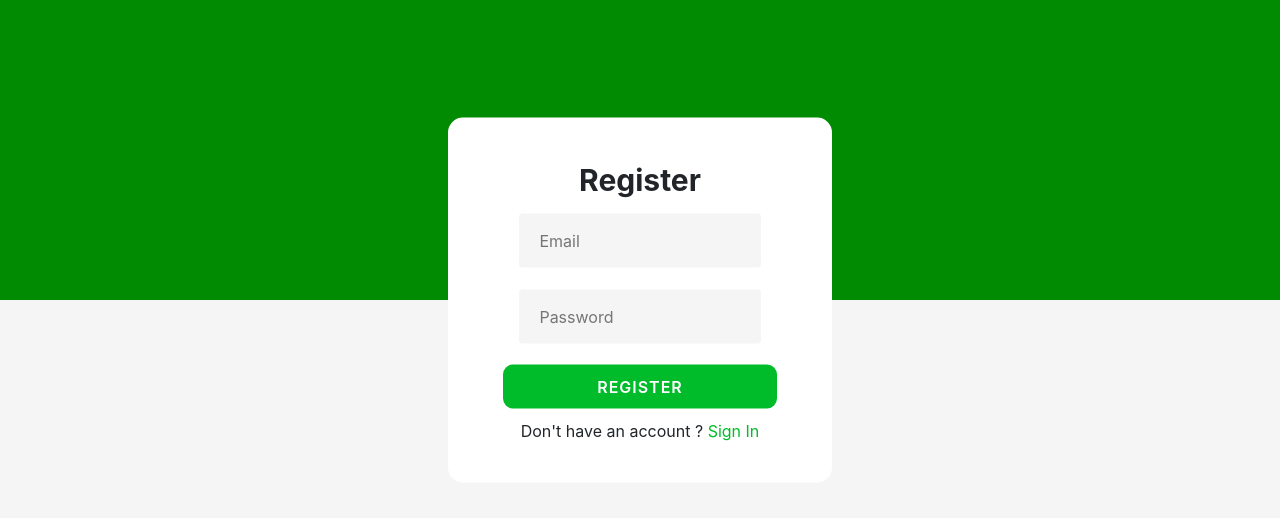
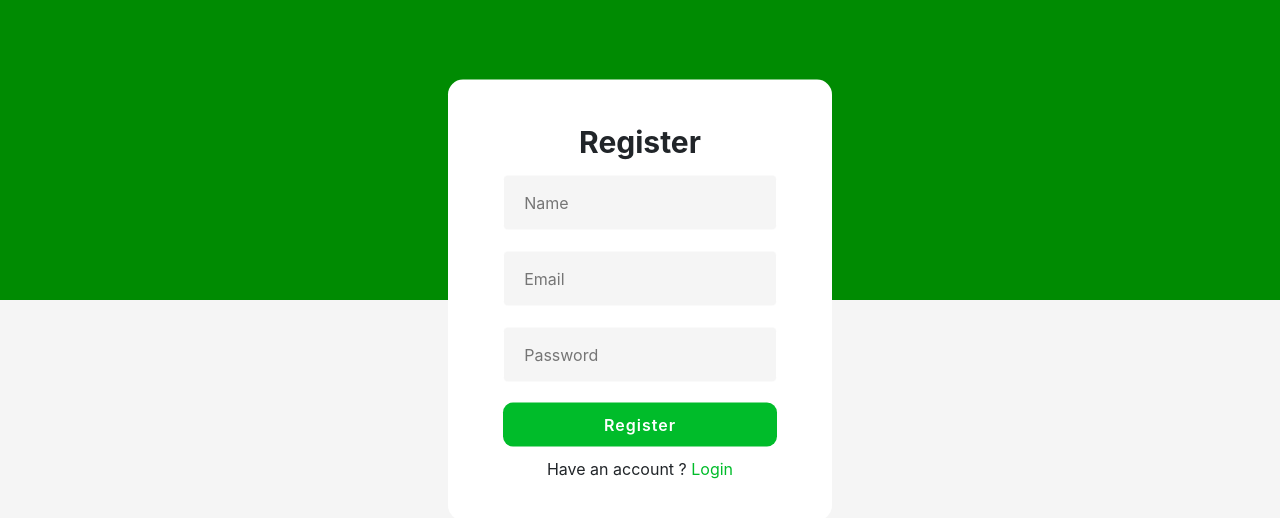
Before and after one commit to Gargi-123/Expense-Manager-React, a React (Create React App) app: page /register in a window 1280 px wide. Shown: the top 518 px of the page. Built offline with nearby package versions, Linux system fonts and the light colour scheme; the HTML template or start-up script is replaced by a standard one.

Commit message:
register validation functionality completed

```diff
--- a/src/Components/authentication/Form.jsx
+++ /dev/null
@@ -1,106 +0,0 @@
-import React, { Component } from "react";
-import { Link } from "react-router-dom";
-import { connect } from "react-redux";
-import { v4 as uuidv4 } from "uuid";
-import { registerUser } from "../../redux/authReducer/actions";
-import { Green, Card, Input, Button, Div } from "./Styles";
-import cStyles from "./../../styles/common.module.css";
-
-class Form extends Component {
-  constructor(props) {
-    super(props);
-    this.state = {
-      email: "",
-      password: "",
-    };
-  }
-
-  handleChange = (e) => {
-    const { name, value } = e.target;
-    this.setState({
-      [name]: value,
-    });
-  };
-
-  handleRegister = (e) => {
-    e.preventDefault();
-    const { email, password } = this.state;
-    const { registerUser } = this.props;
-
-    const item = {
-      id: uuidv4(),
-      email,
-      password,
-    };
-
-    registerUser(item);
-  };
-
-  render() {
-    const { email, password } = this.state;
-    const { Register } = this.props;
-    console.log(this.props);
-
-    return (
-      <>
-        <Green>
-          <Card className={cStyles.alignCenter}>
-            <div className={`${cStyles.fontBold} ${cStyles.fontSize30}`}>
-              {Register ? "Register" : "Log In"}
-            </div>
-            <div>
-              <Input
-                type="text"
-                name="email"
-                placeholder="Email"
-                value={email}
-                onChange={this.handleChange}
-              />
-            </div>
-            <div>
-              <Input
-                type="text"
-                name="password"
-                placeholder="Password"
-                value={password}
-                onChange={this.handleChange}
-              />
-            </div>
-            <div>
-              {Register ? (
-                <Button onClick={this.handleRegister}>REGISTER</Button>
-              ) : (
-                <Button>LOGIN</Button>
-              )}
-            </div>
-
-            {Register ? (
-              <div>
-                Don't have an account ?{" "}
-                <Link to="/" style={{ color: "#00bc2a" }}>
-                  Sign In
-                </Link>
-              </div>
-            ) : (
-              <div>
-                Have an account ?{" "}
-                <Link to="/register" style={{ color: "#00bc2a" }}>
-                  Register
-                </Link>
-              </div>
-            )}
-          </Card>
-        </Green>
-        <Div></Div>
-      </>
-    );
-  }
-}
-
-//const mapStateToProps = () => ({});
-
-const mapDispatchToProps = (dispatch) => ({
-  registerUser: (payload) => dispatch(registerUser(payload)),
-});
-
-export default connect(null, mapDispatchToProps)(Form);
--- a/src/Components/authentication/Styles.jsx
+++ b/src/Components/authentication/Styles.jsx
@@ -23,7 +23,7 @@ export const Input = styled.input`
   background: #f5f5f5;
   border: 1px solid #fff;
   border-radius: 5px;
-  width: 80%;
+  width: 90%;
   font-size: 16px;
 `;
 
@@ -43,3 +43,7 @@ export const Div = styled.div`
 background: #f5f5f5;
 height: 520px;
 `
+
+export const Red = styled.div`
+color: red;
+`
--- a/src/Components/authentication/login/Login.jsx
+++ b/src/Components/authentication/login/Login.jsx
@@ -1,10 +1,89 @@
-import React from 'react'
-import Form from "../Form";
+import React, { Component } from "react";
+import { Link } from "react-router-dom";
+import { connect } from "react-redux";
+import { v4 as uuidv4 } from "uuid";
+import { Green, Card, Input, Button, Div } from "./../Styles";
+import cStyles from "./../../../styles/common.module.css";
 
-const Login = () => {
-  return (
-    <Form />
-  )
+class Login extends Component {
+  constructor(props) {
+    super(props);
+    this.state = {
+      email: "",
+      password: "",
+    };
+  }
+
+  handleChange = (e) => {
+    const { name, value } = e.target;
+    this.setState({
+      [name]: value,
+    });
+  };
+
+  handleRegister = (e) => {
+    e.preventDefault();
+    const { email, password } = this.state;
+    const { registerUser } = this.props;
+
+    const item = {
+      id: uuidv4(),
+      email,
+      password,
+    };
+
+    registerUser(item);
+  };
+
+  render() {
+    const { email, password } = this.state;
+    console.log(this.state);
+
+    return (
+      <>
+        <Green>
+          <Card className={cStyles.alignCenter}>
+            <div className={`${cStyles.fontBold} ${cStyles.fontSize30}`}>
+              Log In
+            </div>
+            <div>
+              <Input
+                type="text"
+                name="email"
+                placeholder="Email"
+                value={email}
+                onChange={this.handleChange}
+              />
+            </div>
+            <div>
+              <Input
+                type="text"
+                name="password"
+                placeholder="Password"
+                value={password}
+                onChange={this.handleChange}
+              />
+            </div>
+            <div>
+              <Button>LOGIN</Button>
+            </div>
+
+            <div>
+              Don't have an account ?{" "}
+              <Link to="/register" style={{ color: "#00bc2a" }}>
+                Register
+              </Link>
+            </div>
+          </Card>
+        </Green>
+        <Div></Div>
+      </>
+    );
+  }
 }
 
-export default Login
+//const mapStateToProps = () => ({});
+
+const mapDispatchToProps = (dispatch) => ({});
+
+export default connect(null, mapDispatchToProps)(Login);
--- a/src/Components/authentication/register/Register.jsx
+++ b/src/Components/authentication/register/Register.jsx
@@ -1,9 +1,143 @@
-import React from 'react'
-import Form from "../Form";
-const Register = () => {
+import React, { Component } from "react";
+import { Link } from "react-router-dom";
+import { connect } from "react-redux";
+import { v4 as uuidv4 } from "uuid";
+import { registerUser } from "../../../redux/authReducer/actions";
+import { Green, Card, Input, Button, Div, Red } from "./../Styles";
+import cStyles from "./../../../styles/common.module.css";
+
+class Register extends Component {
+  constructor(props) {
+    super(props);
+    this.state = {
+      name: "",
+      email: "",
+      password: "",
+      nameCheck: "",
+      emailCheck: "",
+      passwordCheck: "",
+    };
+  }
+
+  handleChange = (e) => {
+    const { name, value } = e.target;
+    this.setState({
+      [name]: value,
+    });
+  };
+
+  handleRegister = (e) => {
+    e.preventDefault();
+    const { name, email, password } = this.state;
+
+    if (name.length < 4) {
+      this.setState({
+        nameCheck: "name should be atleast 4 characters",
+      });
+    } else if (email.split("@").length !== 2 && email.split(".").length !== 2) {
+      this.setState({
+        nameCheck: "",
+        emailCheck: "Invalid Email",
+      });
+    } else if (password.length < 6) {
+      this.setState({
+        nameCheck: "",
+        emailCheck: "",
+        passwordCheck: "password should be atleast 6 characters",
+      });
+    } else {
+      this.setState({
+        nameCheck: "",
+        emailCheck: "",
+        passwordCheck: "",
+      });
+
+      const { registerUser, history } = this.props;
+      const item = {
+        id: uuidv4(),
+        name,
+        email,
+        password,
+      };
+
+      registerUser(item);
+
+      history.push("/dashboard");
+    }
+  };
+
+  render() {
+    const {
+      email,
+      password,
+      name,
+      nameCheck,
+      emailCheck,
+      passwordCheck,
+    } = this.state;
+    console.log(this.state);
     return (
-        <Form Register/>
-    )
+      <>
+        <Green>
+          <Card className={cStyles.alignCenter}>
+            <div className={`${cStyles.fontBold} ${cStyles.fontSize30}`}>
+              Register
+            </div>
+            <div>
+              <Input
+                type="text"
+                name="name"
+                placeholder="Name"
+                value={name}
+                onChange={this.handleChange}
+              />
+            </div>
+
+            <div>
+              <Input
+                type="text"
+                name="email"
+                placeholder="Email"
+                value={email}
+                onChange={this.handleChange}
+              />
+            </div>
+
+            <div>
+              <Input
+                type="text"
+                name="password"
+                placeholder="Password"
+                value={password}
+                onChange={this.handleChange}
+              />
+            </div>
+            <div>
+              <Button onClick={this.handleRegister}>Register</Button>
+            </div>
+            <Red>{nameCheck && nameCheck}</Red>
+            <Red>{emailCheck && emailCheck}</Red>
+            <Red>{passwordCheck && passwordCheck}</Red>
+            <div>
+              Have an account ?{" "}
+              <Link to="/" style={{ color: "#00bc2a" }}>
+                Login
+              </Link>
+            </div>
+          </Card>
+        </Green>
+        <Div></Div>
+      </>
+    );
+  }
 }
 
-export default Register
+const mapStateToProps = (state) => ({
+  navigate: state.auth.navigate,
+});
+
+const mapDispatchToProps = (dispatch) => ({
+  registerUser: (payload) => dispatch(registerUser(payload)),
+});
+
+export default connect(mapStateToProps, mapDispatchToProps)(Register);
--- a/src/redux/authReducer/reducer.js
+++ b/src/redux/authReducer/reducer.js
@@ -4,10 +4,11 @@ import {
   REGISTER_USER_FAILURE,
 } from "./actionTypes";
 
+import { saveData } from "./../localStorage";
 
-
-
-const initState = {};
+const initState = {
+  navigate: "/dashboard",
+};
 
 export const authReducer = (state = initState, { type, payload }) => {
   switch (type) {
@@ -20,9 +21,10 @@ export const authReducer = (state = initState, { type, payload }) => {
 
     case REGISTER_USER_SUCCESS:
       console.log(type, payload);
-
+      saveData("id", payload.id);
       return {
         ...state,
+        navigate: state.navigate,
       };
 
     case REGISTER_USER_FAILURE:
--- /dev/null
+++ b/src/redux/localStorage.js
@@ -0,0 +1,14 @@
+export const loadData = (key) => {
+  try {
+    let data = localStorage.getItem(key);
+    data = JSON.parse(data);
+
+    return data;
+  } catch (err) {
+    return undefined;
+  }
+};
+
+export const saveData = (key, data) => {
+  localStorage.setItem(key, JSON.stringify(data));
+};
--- a/src/routes/PublicRoutes.jsx
+++ b/src/routes/PublicRoutes.jsx
@@ -8,8 +8,8 @@ import Dashboard from "../components/dashboard/Dashboard";
 const PublicRoutes = () => {
   return (
     <Switch>
-      <Route exact path="/" render={() => <Login />} />
-      <Route path="/register" render={() => <Register />} />
+      <Route exact path="/" render={(props) => <Login {...props} />} />
+      <Route path="/register" render={(props) => <Register {...props}/>} />
       <Route path="/dashboard" exact render={(props) => <Dashboard {...props} />} />
 
     </Switch>
```
